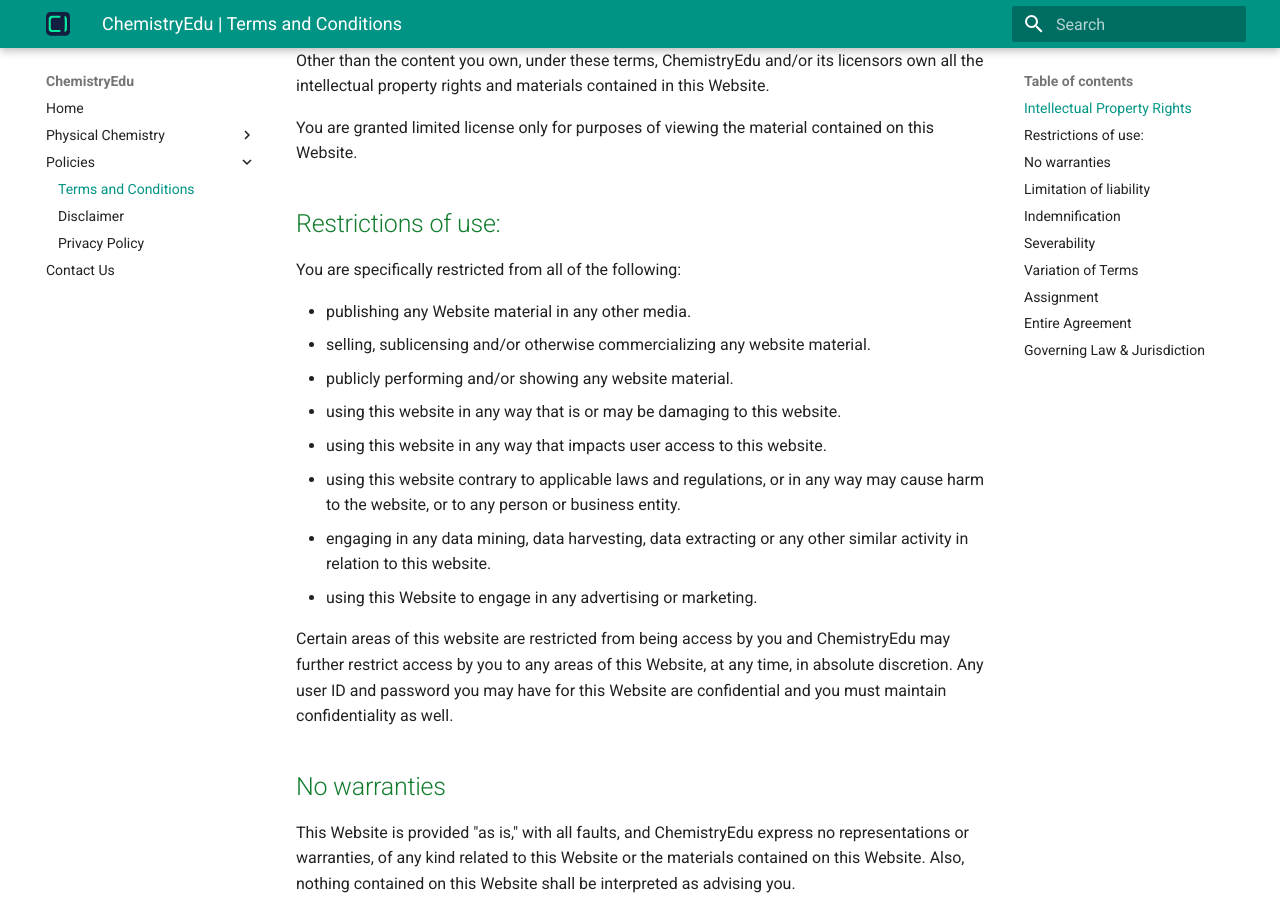
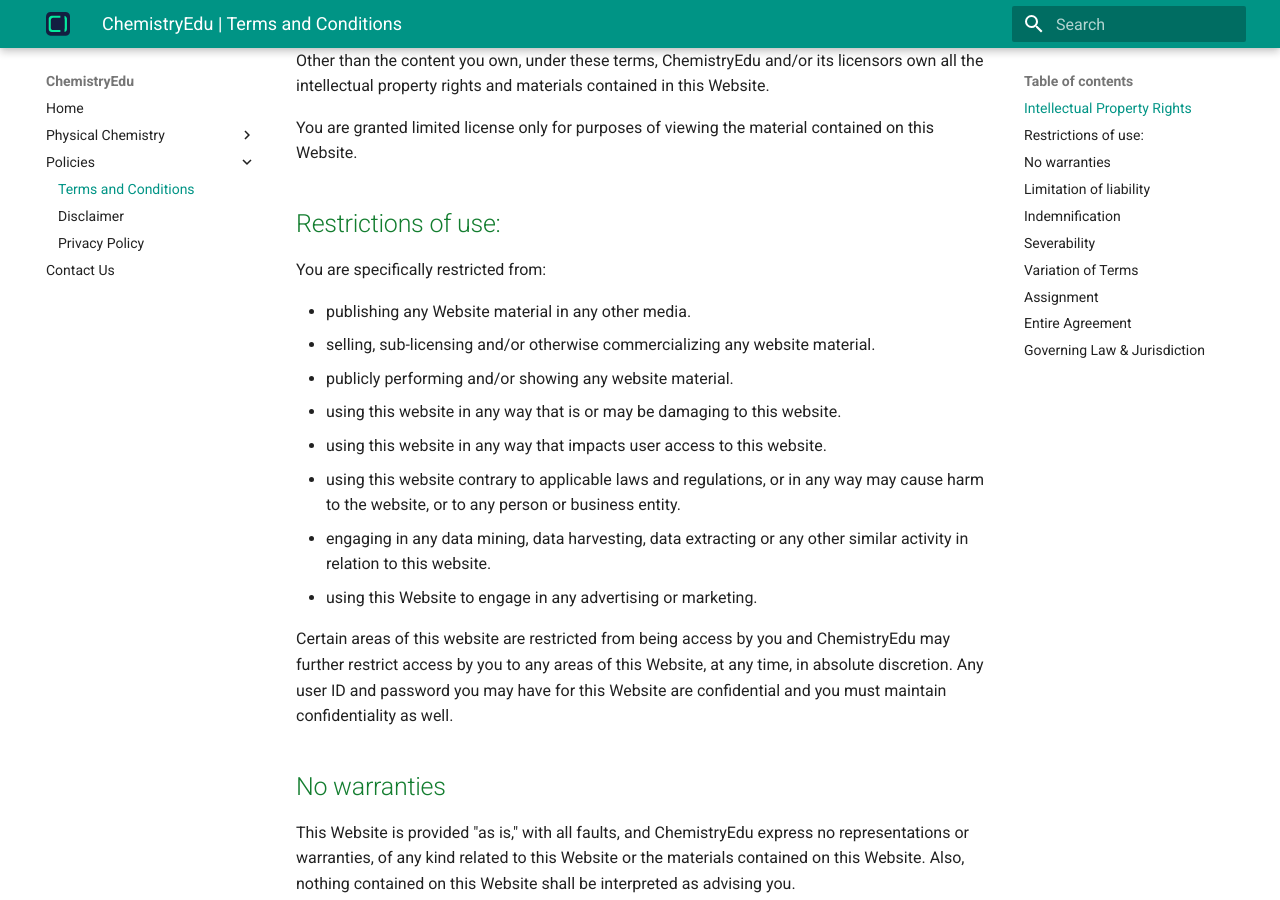
Before and after one commit to KingChampion36/chemistryedu, an MkDocs documentation site: the page built from docs/policies/terms-and-conditions.md, in a window 1280 px wide and 900 px high, scrolled down 367 px. Built offline with MkDocs 1.6.1 and Material for MkDocs 9.7.7, drawn with Linux system fonts in a browser that asks for light colours.

Commit message:
Fix grammar and sentences (#26)

```diff
--- a/docs/policies/terms-and-conditions.md
+++ b/docs/policies/terms-and-conditions.md
@@ -16,10 +16,10 @@
 
 ## Restrictions of use:
 
-You are specifically restricted from all of the following:
+You are specifically restricted from:
 
 * publishing any Website material in any other media.
-* selling, sublicensing and/or otherwise commercializing any website material.
+* selling, sub-licensing and/or otherwise commercializing any website material.
 * publicly performing and/or showing any website material.
 * using this website in any way that is or may be damaging to this website.
 * using this website in any way that impacts user access to this website.
```
Also changed, not shown: docs/policies/privacy-policy.md (+2 -2 lines).
